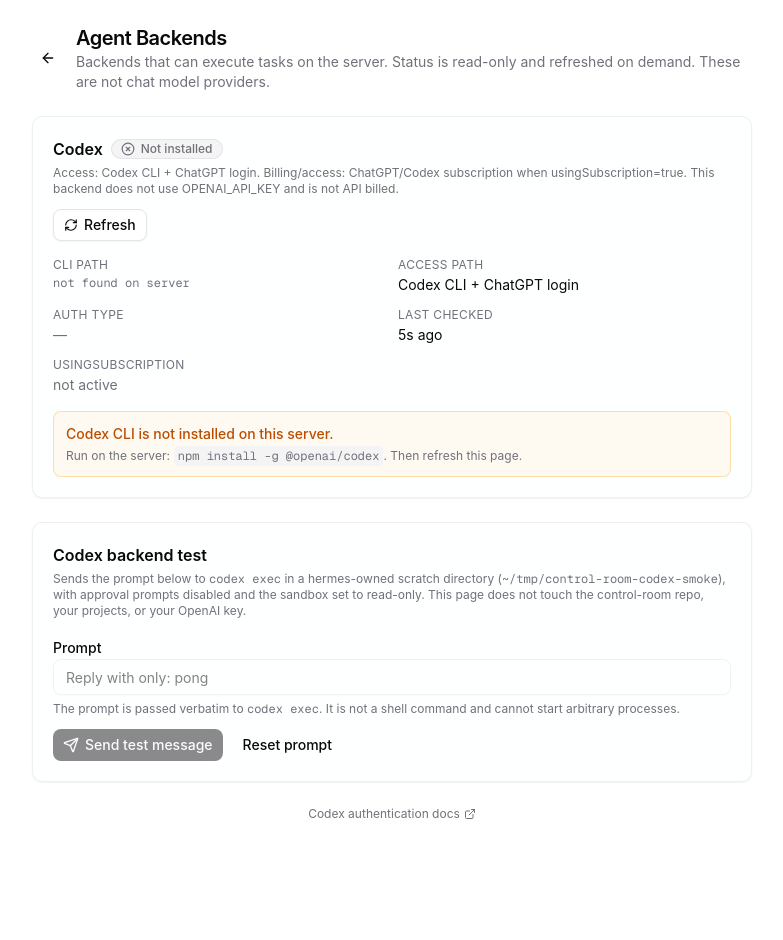
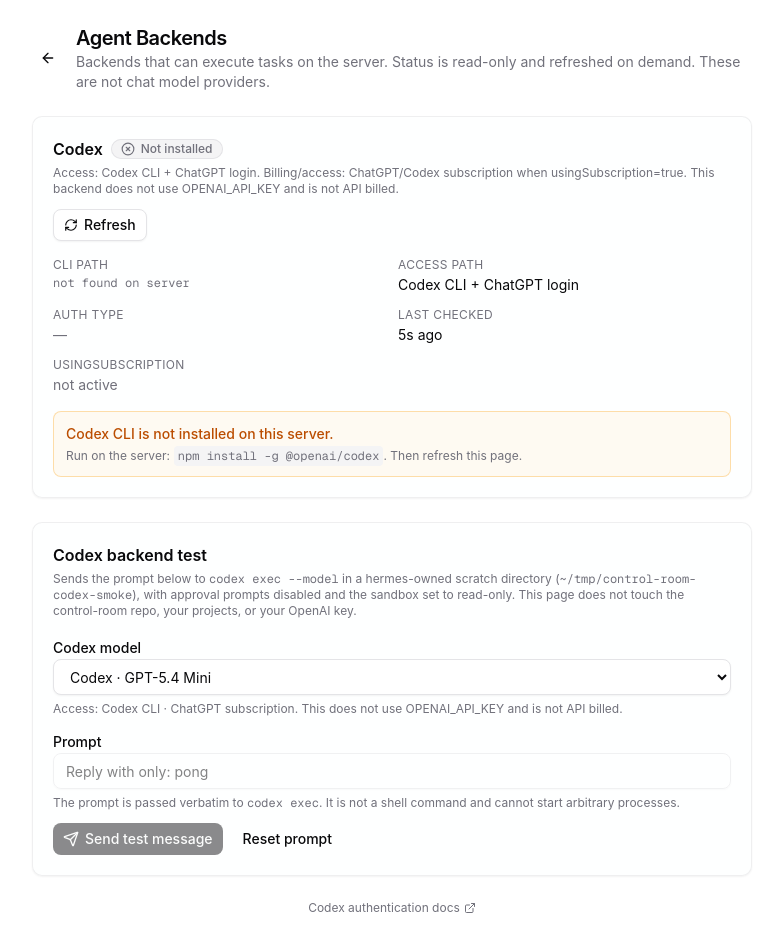
Before and after one commit to Mortified2896/control-room, a Next.js app: page /settings/agent-backends in a window 1280 px wide. Shown: the whole page, without its empty margins (248-1031 px from the left). Before the commit the page ends 846 px from the top, so only its background shows below. Built offline with nearby package versions, Linux system fonts and the light colour scheme.

Commit message:
Allow Codex smoke tests to select model

```diff
--- a/app/api/agent-backends/codex/chat/route.ts
+++ b/app/api/agent-backends/codex/chat/route.ts
@@ -1,6 +1,11 @@
 import { NextResponse } from "next/server";
 
-import { resolveCodexBinary, runCodexExec } from "@/lib/codex/runner";
+import {
+  CODEX_DEFAULT_MODEL_ID,
+  isCodexModelId,
+  resolveCodexBinary,
+  runCodexExec,
+} from "@/lib/codex/runner";
 import { probeCodexStatus } from "@/lib/codex/status";
 
 export const dynamic = "force-dynamic";
@@ -9,7 +14,7 @@
 /**
  * POST /api/agent-backends/codex/chat
  *
- * Body: { message: string }
+ * Body: { message: string, model?: "gpt-5.4-mini" | "gpt-5.5" }
  *
  * Runs `codex exec <message>` non-interactively in a hermes-owned
  * scratch directory (`/home/hermes/tmp/control-room-codex-smoke`),
@@ -53,12 +58,23 @@
     );
   }
   const message = (body as { message?: unknown }).message;
+  const requestedModel = (body as { model?: unknown }).model;
   if (typeof message !== "string") {
     return NextResponse.json(
       { ok: false, responseText: null, error: "message must be a string", exitCode: null },
       { status: 400, headers: { "Cache-Control": "no-store" } },
     );
   }
+  if (requestedModel !== undefined && typeof requestedModel !== "string") {
+    return NextResponse.json(
+      { ok: false, responseText: null, error: "model must be a string", exitCode: null },
+      { status: 400, headers: { "Cache-Control": "no-store" } },
+    );
+  }
+  const model =
+    typeof requestedModel === "string" && isCodexModelId(requestedModel)
+      ? requestedModel
+      : CODEX_DEFAULT_MODEL_ID;
 
   // Quick preflight: if Codex is not installed at all, short-circuit
   // with a clear message rather than letting execFile fail with a
@@ -94,7 +110,7 @@
     );
   }
 
-  const result = await runCodexExec(binary, message);
+  const result = await runCodexExec(binary, message, { model });
   // The runner already returns the structured shape, but we re-shape
   // here to make the contract explicit and decoupled from runner
   // internals.
--- a/components/settings/agent-backends-page.tsx
+++ b/components/settings/agent-backends-page.tsx
@@ -70,12 +70,27 @@
   errorMessage: string | null;
 };
 
+type CodexModelId = "gpt-5.4-mini" | "gpt-5.5";
+
 type CodexChatResponse = {
   ok: boolean;
   responseText: string | null;
   error: string | null;
   exitCode: number | null;
 };
+
+const CODEX_MODELS: ReadonlyArray<{ id: CodexModelId; label: string; description: string }> = [
+  {
+    id: "gpt-5.4-mini",
+    label: "Codex · GPT-5.4 Mini",
+    description: "Access: Codex CLI · ChatGPT subscription",
+  },
+  {
+    id: "gpt-5.5",
+    label: "Codex · GPT-5.5",
+    description: "Access: Codex CLI · ChatGPT subscription",
+  },
+];
 
 type ChatState =
   | { kind: "idle" }
@@ -138,6 +153,7 @@
   const [refresh, setRefresh] = useState<RefreshState>({ kind: "idle" });
   const [chat, setChat] = useState<ChatState>({ kind: "idle" });
   const [draft, setDraft] = useState<string>("Reply with only: pong");
+  const [codexModel, setCodexModel] = useState<CodexModelId>("gpt-5.4-mini");
   const [now, setNow] = useState<number>(() => Date.now());
 
   const loadStatus = useCallback(async () => {
@@ -178,7 +194,7 @@
         method: "POST",
         cache: "no-store",
         headers: { "content-type": "application/json" },
-        body: JSON.stringify({ message }),
+        body: JSON.stringify({ message, model: codexModel }),
       });
       const payload = (await r.json()) as CodexChatResponse;
       // We treat both HTTP 200 with `ok: true` and HTTP 200/503 with
@@ -201,7 +217,7 @@
         },
       });
     }
-  }, [draft]);
+  }, [draft, codexModel]);
 
   const pill = status ? STATUS_PILL[status.status] : null;
   const PillIcon = pill?.icon ?? Loader2;
@@ -397,7 +413,7 @@
         <div className="space-y-1">
           <h2 className="text-base font-semibold">Codex backend test</h2>
           <p className="text-xs text-muted-foreground">
-            Sends the prompt below to <code className="font-mono">codex exec</code> in a
+            Sends the prompt below to <code className="font-mono">codex exec --model</code> in a
             hermes-owned scratch directory (
             <code className="font-mono">~/tmp/control-room-codex-smoke</code>), with approval
             prompts disabled and the sandbox set to read-only. This page does not touch the
@@ -412,6 +428,26 @@
             void sendChat();
           }}
         >
+          <div className="space-y-1.5">
+            <Label htmlFor="codex-model">Codex model</Label>
+            <select
+              id="codex-model"
+              value={codexModel}
+              onChange={(e) => setCodexModel(e.target.value as CodexModelId)}
+              disabled={chatDisabled}
+              className="border-input bg-background flex h-9 w-full rounded-md border px-3 py-1 text-sm shadow-xs outline-none"
+            >
+              {CODEX_MODELS.map((m) => (
+                <option key={m.id} value={m.id}>
+                  {m.label}
+                </option>
+              ))}
+            </select>
+            <p className="text-xs text-muted-foreground">
+              {CODEX_MODELS.find((m) => m.id === codexModel)?.description}. This does not use
+              OPENAI_API_KEY and is not API billed.
+            </p>
+          </div>
           <div className="space-y-1.5">
             <Label htmlFor="codex-prompt">Prompt</Label>
             <Input
@@ -456,7 +492,7 @@
           <div className="mt-4 rounded-md border border-border/60 bg-muted/30 p-3 text-sm">
             <div className="flex items-center gap-2 text-muted-foreground">
               <Loader2 className="size-3.5 animate-spin" />
-              Sending to Codex…
+              Sending to Codex ({CODEX_MODELS.find((m) => m.id === codexModel)?.label})…
             </div>
             <p className="mt-2 font-mono text-xs text-muted-foreground">&gt; {chat.message}</p>
           </div>
--- a/lib/codex/runner.ts
+++ b/lib/codex/runner.ts
@@ -231,7 +231,24 @@
  * sandbox because this MVP is read-only smoke testing. A future
  * "projects" surface will need a per-project sandbox config.
  */
-export async function runCodexExec(binary: string, prompt: string): Promise<CodexChatResult> {
+export const CODEX_MODEL_OPTIONS = [
+  { id: "gpt-5.4-mini", label: "GPT-5.4 Mini" },
+  { id: "gpt-5.5", label: "GPT-5.5" },
+] as const;
+
+export type CodexModelId = (typeof CODEX_MODEL_OPTIONS)[number]["id"];
+
+export function isCodexModelId(value: string): value is CodexModelId {
+  return CODEX_MODEL_OPTIONS.some((m) => m.id === value);
+}
+
+export const CODEX_DEFAULT_MODEL_ID: CodexModelId = "gpt-5.4-mini";
+
+export async function runCodexExec(
+  binary: string,
+  prompt: string,
+  opts: { model?: CodexModelId } = {},
+): Promise<CodexChatResult> {
   // Defensive: limit prompt size so a runaway client can't OOM us.
   if (typeof prompt !== "string") {
     return {
@@ -266,6 +283,8 @@
   const argv: ReadonlyArray<string> = [
     "exec",
     "--skip-git-repo-check",
+    "--model",
+    opts.model ?? CODEX_DEFAULT_MODEL_ID,
     "-c",
     'approval="never"',
     "-c",
```
